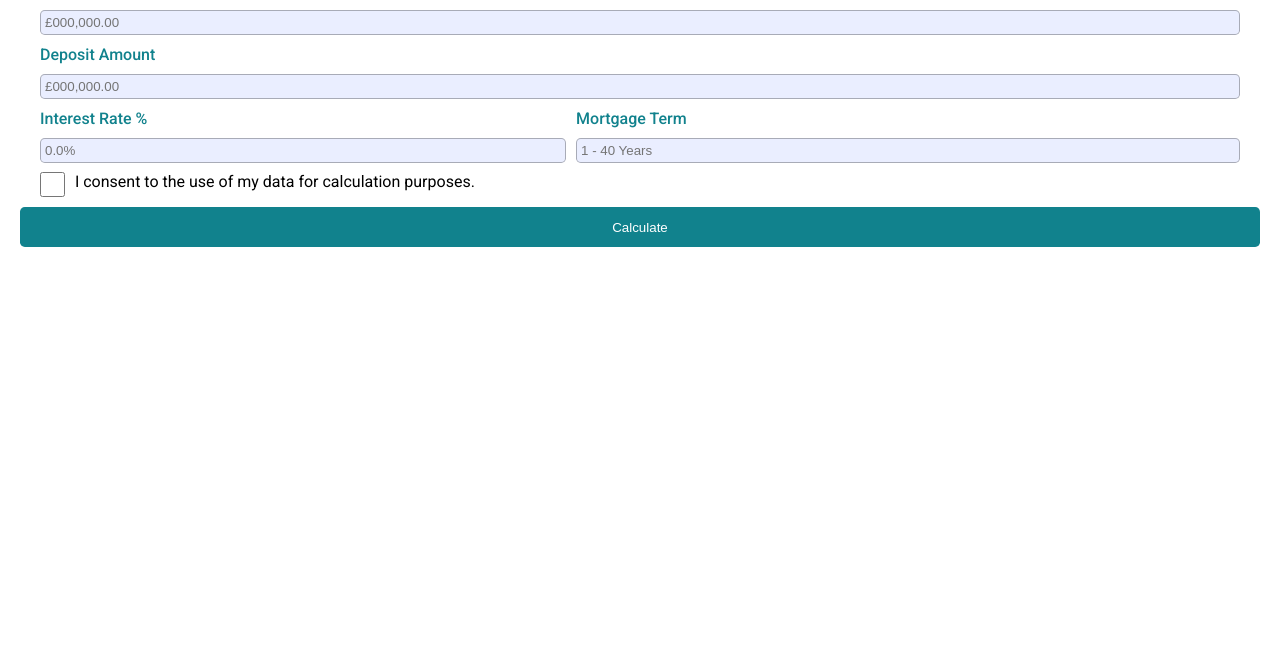
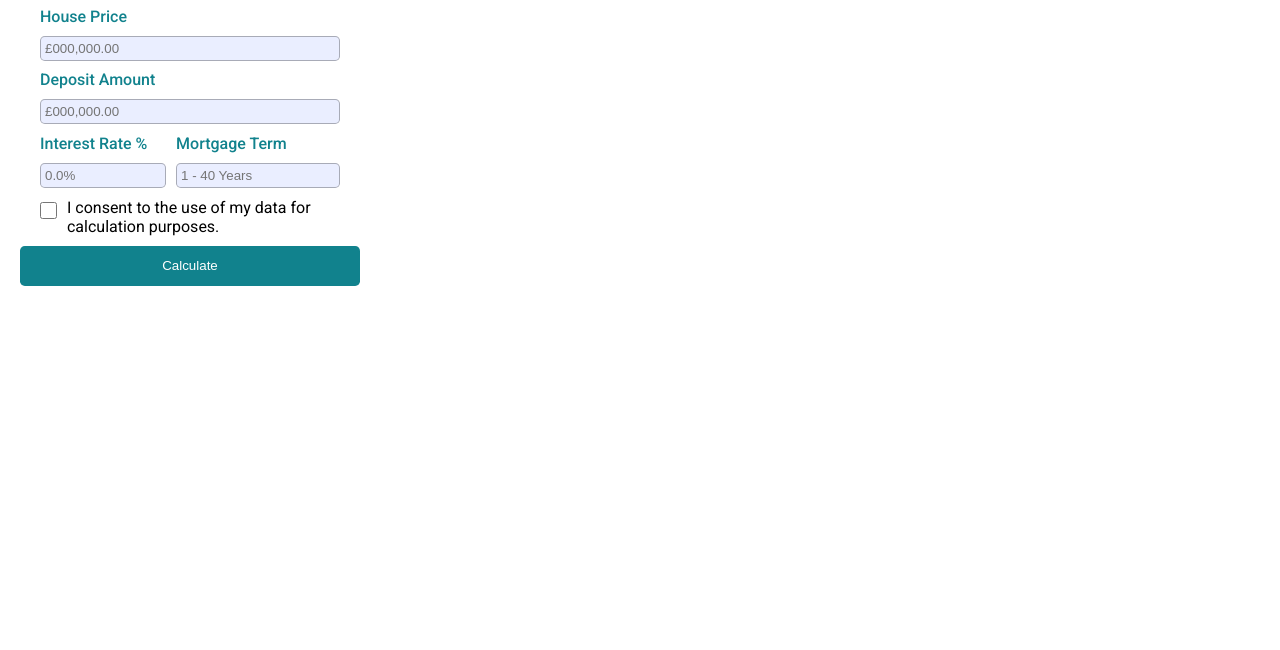
Before and after one commit to brookesy26/Mortgage-Calculator, a plain HTML site: page index.html in a window 1280 px wide. Shown: the part 150-800 px from the top of the page. Drawn offline with nearby package versions, Linux system fonts and the light colour scheme.

Commit message:
css sass variables edit

```diff
--- a/Sass/base.scss
+++ b/Sass/base.scss
@@ -1,11 +1,16 @@
-//Edit the following lines to match your system
-
+// primary styles - edit to match your system
+//change to fit container - recommended default: 100% <- Important change to fit container
+$mortgage-Calc-width: 380px;
 // Default 'Roboto', sans-serif
 $font-stack: 'Roboto', sans-serif;
 // Default #11828d
 $Primary-color: #11828d;
 // Default #ffffff
 $Secondary-color: #ffffff;
+// Default 1.25rem - set to zero to remove padding <-- Recommended for compact space
+$widget-padding: 1.25rem;
+
+// Secondary Styles edit for more specific styling
 // Default #EAEEFF;
 $input-color: #EAEEFF;
 // Default '#6C6C6C';
@@ -14,11 +19,8 @@ $misc-color: '#6C6C6C';
 $Border-radius: 0.3rem;
 // Default 1rem;
 $text-sizing: 1rem;
-// Default 1.25rem - set to zero to remove padding
-$widget-padding: 1.25rem;
 
 // DO NOT EDIT - variables for multiple elements
-$mortgage-Calc-width: 100%;
 $row-gap: 0.62rem;
 $Primary-heading: 1.3rem;
 $Secondary-heading: 1.2rem;
```
Also changed, not shown: CSS/style.css, 1 other file.
